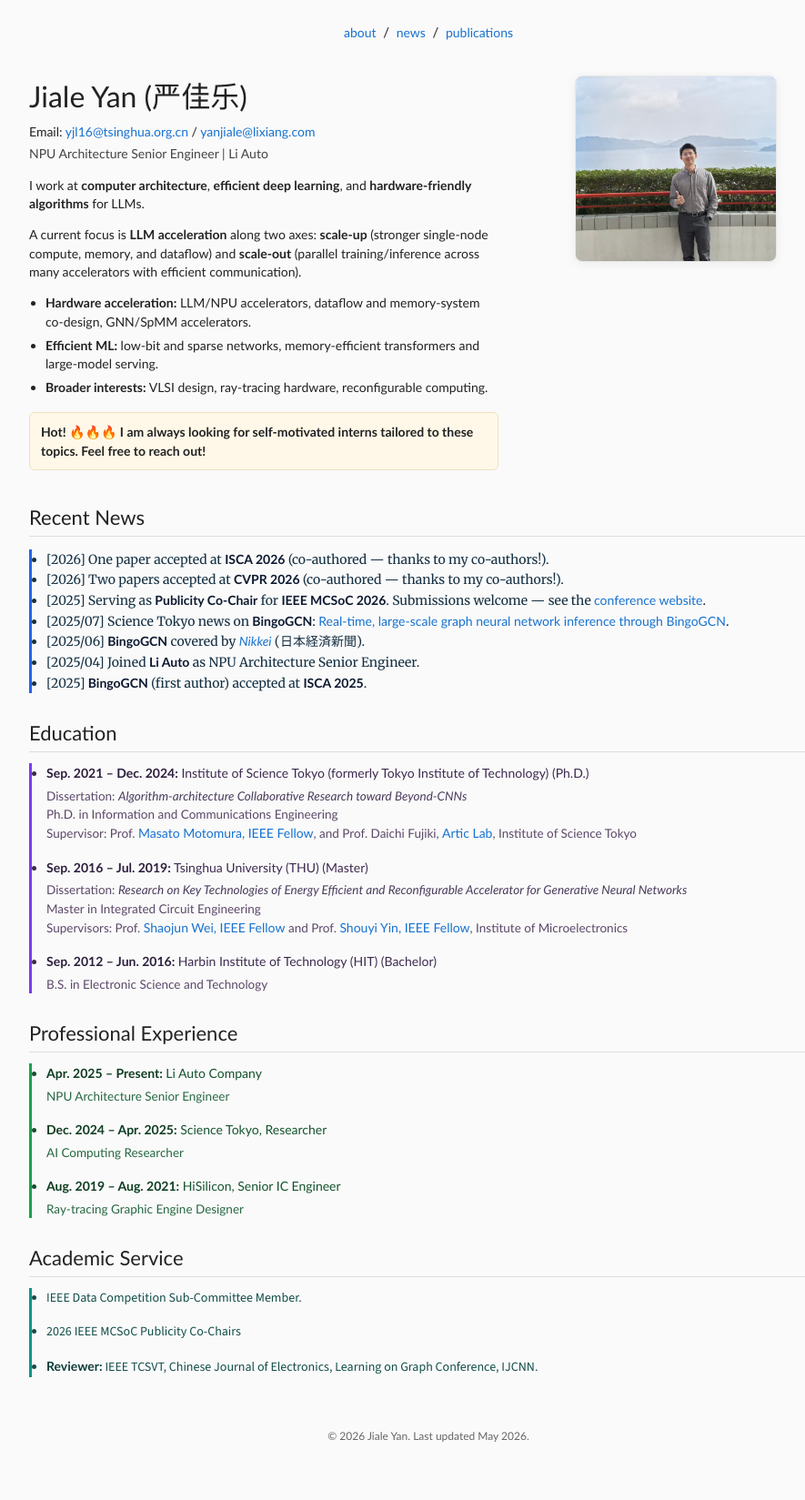
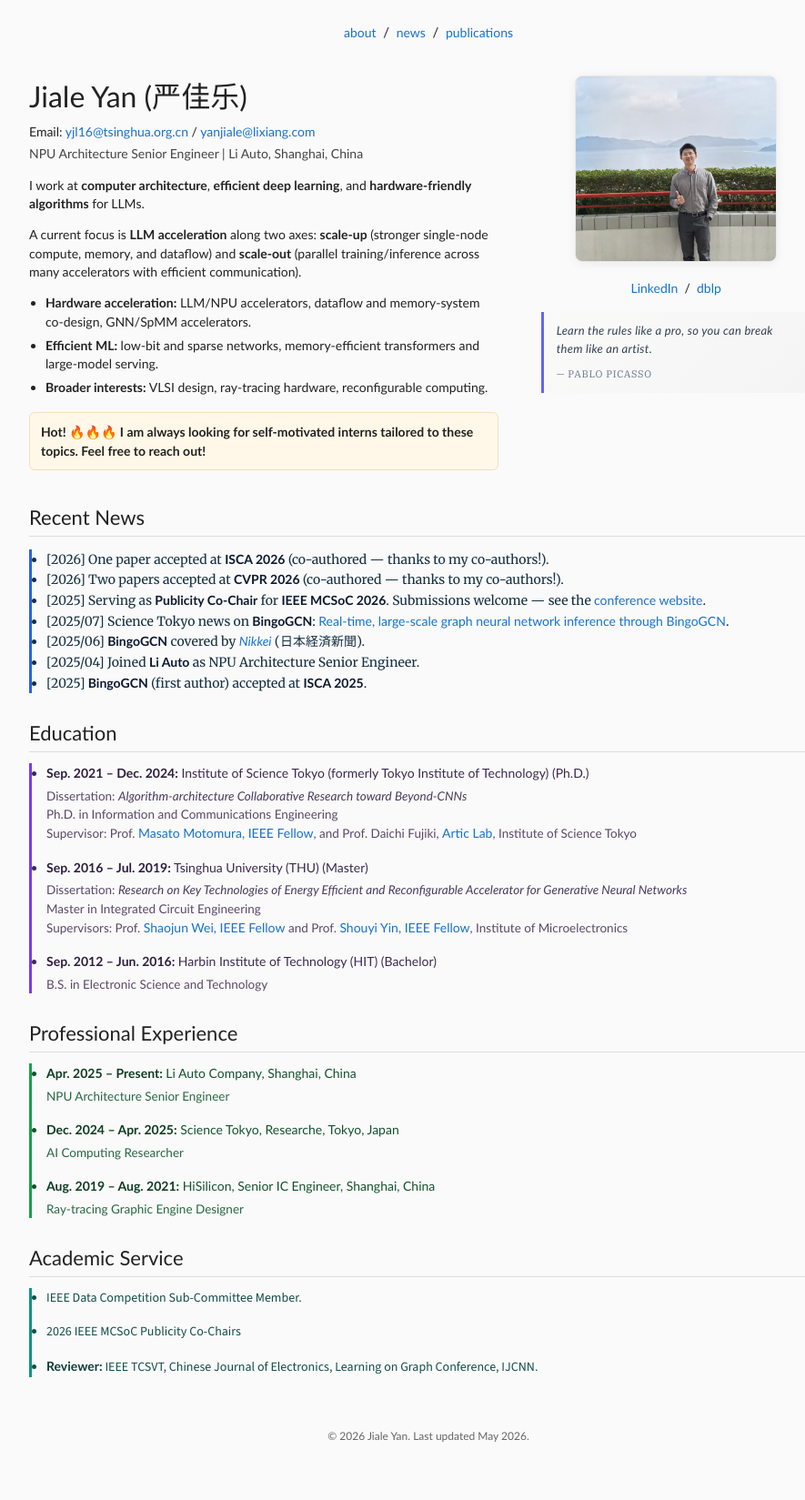
Before and after one commit to LouiValley/LouiValley.github.io, a Jekyll site: the page built from index.html, in a window 1280 px wide. Shown: the whole page at 91% size, without its empty margins (169-1054 px from the left). Built offline with Jekyll 4.4.1, drawn with Linux system fonts in a browser that asks for light colours.

Commit message:
Homepage: LinkedIn/dblp links; Picasso quote with distinct typography

```diff
--- a/index.html
+++ b/index.html
@@ -15,7 +15,7 @@ title: Jiale Yan
   <td class="hero-text">
     <p class="name-block"><name>Jiale Yan (严佳乐)</name></p>
     <p class="contact-line">Email: <a href="mailto:yjl16@tsinghua.org.cn">yjl16@tsinghua.org.cn</a> / <a href="mailto:yanjiale@lixiang.com">yanjiale@lixiang.com</a></p>
-    <p class="role-line">NPU Architecture Senior Engineer | Li Auto</p>
+    <p class="role-line">NPU Architecture Senior Engineer | Li Auto, Shanghai, China</p>
     <p>I work at <strong>computer architecture</strong>, <strong>efficient deep learning</strong>, and <strong>hardware-friendly algorithms</strong> for LLMs.</p>
     <p>A current focus is <strong>LLM acceleration</strong> along two axes: <strong>scale-up</strong> (stronger single-node compute, memory, and dataflow) and <strong>scale-out</strong> (parallel training/inference across many accelerators with efficient communication).</p>
     <ul class="interest-list">
@@ -27,6 +27,15 @@ title: Jiale Yan
   </td>
   <td class="hero-photo">
     <img src="{{ '/my-photo.jpeg' | relative_url }}" alt="Jiale Yan" width="220" class="profile-photo">
+    <p class="hero-photo-links">
+      <a href="https://www.linkedin.com/in/jiale-yan-208308148/">LinkedIn</a>
+      &nbsp;/&nbsp;
+      <a href="https://dblp.org/pid/228/2666.html">dblp</a>
+    </p>
+    <blockquote class="hero-philosophy">
+      <p>Learn the rules like a pro, so you can break them like an artist.</p>
+      <footer>— Pablo Picasso</footer>
+    </blockquote>
   </td>
 </tr>
 </tbody></table>
@@ -65,15 +74,15 @@ title: Jiale Yan
 <heading id="experience">Professional Experience</heading>
 <ul class="section-list section-experience">
   <li>
-    <p><strong>Apr. 2025 – Present:</strong> Li Auto Company</p>
+    <p><strong>Apr. 2025 – Present:</strong> Li Auto Company, Shanghai, China</p>
     <p class="item-detail">NPU Architecture Senior Engineer</p>
   </li>
   <li>
-    <p><strong>Dec. 2024 – Apr. 2025:</strong> Science Tokyo, Researcher</p>
+    <p><strong>Dec. 2024 – Apr. 2025:</strong> Science Tokyo, Researche, Tokyo, Japan</p>
     <p class="item-detail">AI Computing Researcher</p>
   </li>
   <li>
-    <p><strong>Aug. 2019 – Aug. 2021:</strong> HiSilicon, Senior IC Engineer</p>
+    <p><strong>Aug. 2019 – Aug. 2021:</strong> HiSilicon, Senior IC Engineer, Shanghai, China</p>
     <p class="item-detail">Ray-tracing Graphic Engine Designer</p>
   </li>
 </ul>
--- a/stylesheet.css
+++ b/stylesheet.css
@@ -190,6 +190,44 @@ body {
   border-radius: 8px;
   border: 1px solid #e8e8e8;
   box-shadow: 0 2px 12px rgba(0, 0, 0, 0.06);
+}
+
+.hero-photo-links {
+  margin: 12px 0 0;
+  font-size: 14px;
+  text-align: center;
+  line-height: 1.5;
+}
+
+.hero-philosophy {
+  margin: 16px auto 0;
+  padding: 10px 12px 12px 14px;
+  max-width: 268px;
+  border-left: 3px solid #6366f1;
+  border-radius: 0 10px 10px 0;
+  background: linear-gradient(135deg, #fafaf9 0%, #f4f4f5 100%);
+  text-align: left;
+  font-family: 'Merriweather', Georgia, 'Times New Roman', serif;
+}
+
+.hero-philosophy p {
+  margin: 0;
+  font-size: 13px;
+  font-style: italic;
+  font-weight: 400;
+  color: #334155;
+  line-height: 1.6;
+  letter-spacing: 0.02em;
+}
+
+.hero-philosophy footer {
+  margin: 10px 0 0;
+  font-size: 11px;
+  font-style: normal;
+  font-family: 'IBM Plex Serif', Georgia, serif;
+  color: #64748b;
+  letter-spacing: 0.06em;
+  text-transform: uppercase;
 }
 
 .name-block {
```
